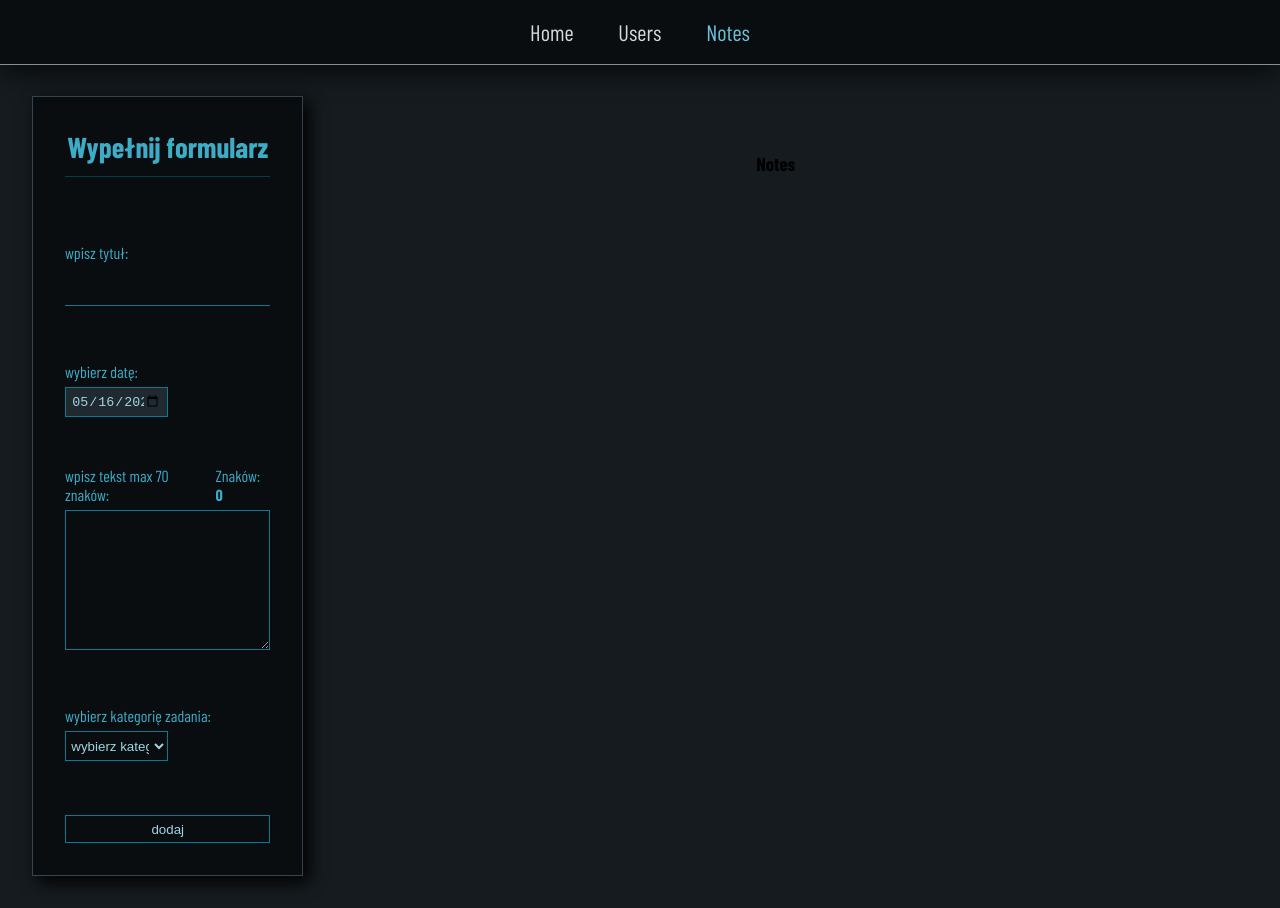
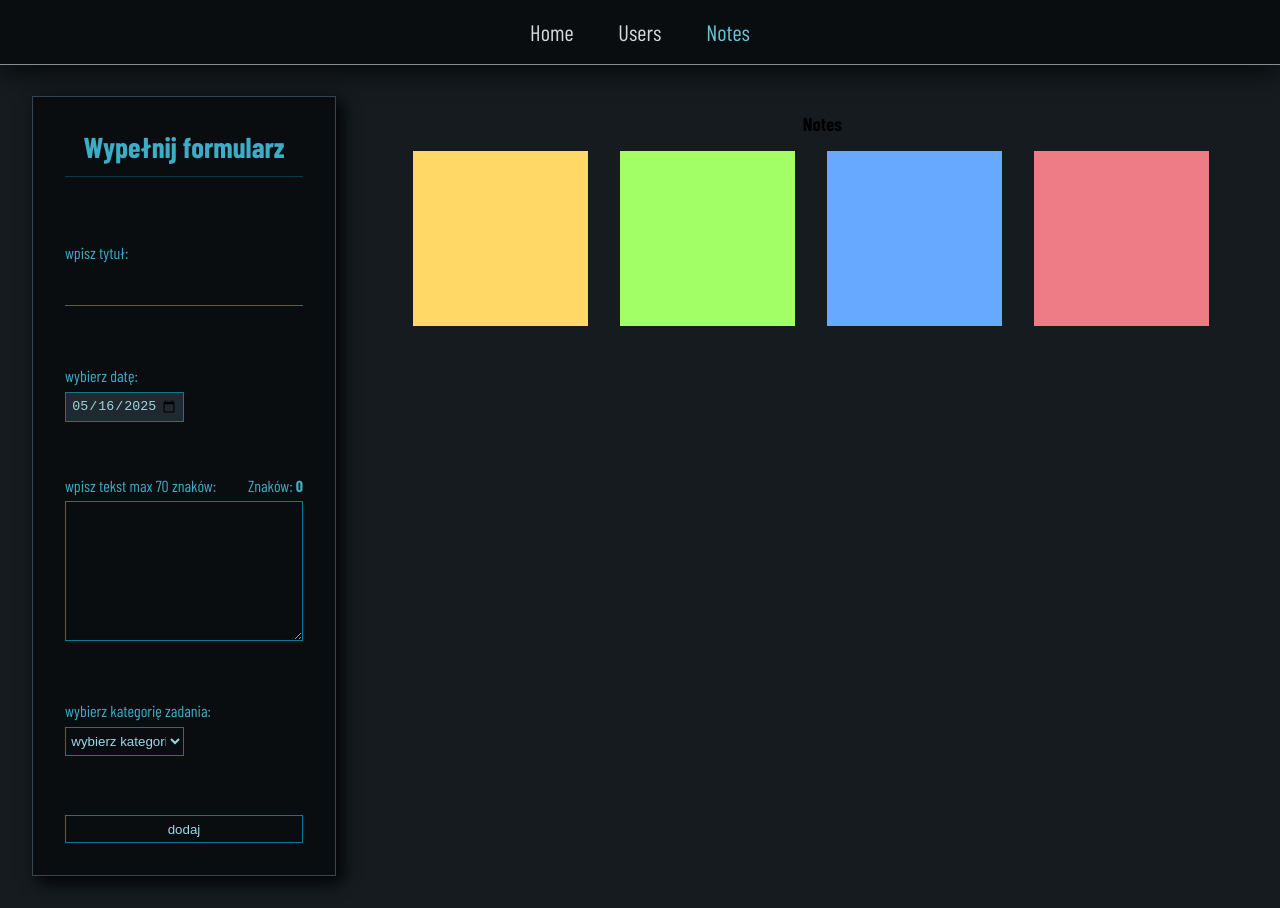
Before and after one commit to Scorpion19702022/SIMPLE_PROJECT_REACT_REDUX, a React (Vite) app: page /Notes in a window 1280 px wide. Built offline with nearby package versions, Linux system fonts and the light colour scheme; a web font is replaced by a local one.

Commit message:
test colors

```diff
--- a/src/Components/Notes/Styles/NotesResult.module.css
+++ b/src/Components/Notes/Styles/NotesResult.module.css
@@ -36,3 +36,42 @@
 	flex-direction: column;
 	align-items: center;
 }
+
+.box_notes {
+	width: 100%;
+	height: 75%;
+	display: flex;
+	flex-wrap: wrap;
+}
+
+.box01,
+.box02,
+.box03,
+.box04 {
+	width: 175px;
+	height: 175px;
+	margin: 1em;
+}
+
+.box01 {
+	background-color: var(--color-home);
+}
+
+.box02 {
+	background-color: var(--color-work);
+}
+
+.box03 {
+	background-color: var(--color-amusement);
+}
+
+.box04 {
+	background-color: var(--color-other);
+}
+
+@media (min-width: 1200px) {
+	.wrapper {
+		width: 70%;
+		height: 780px;
+	}
+}
```
